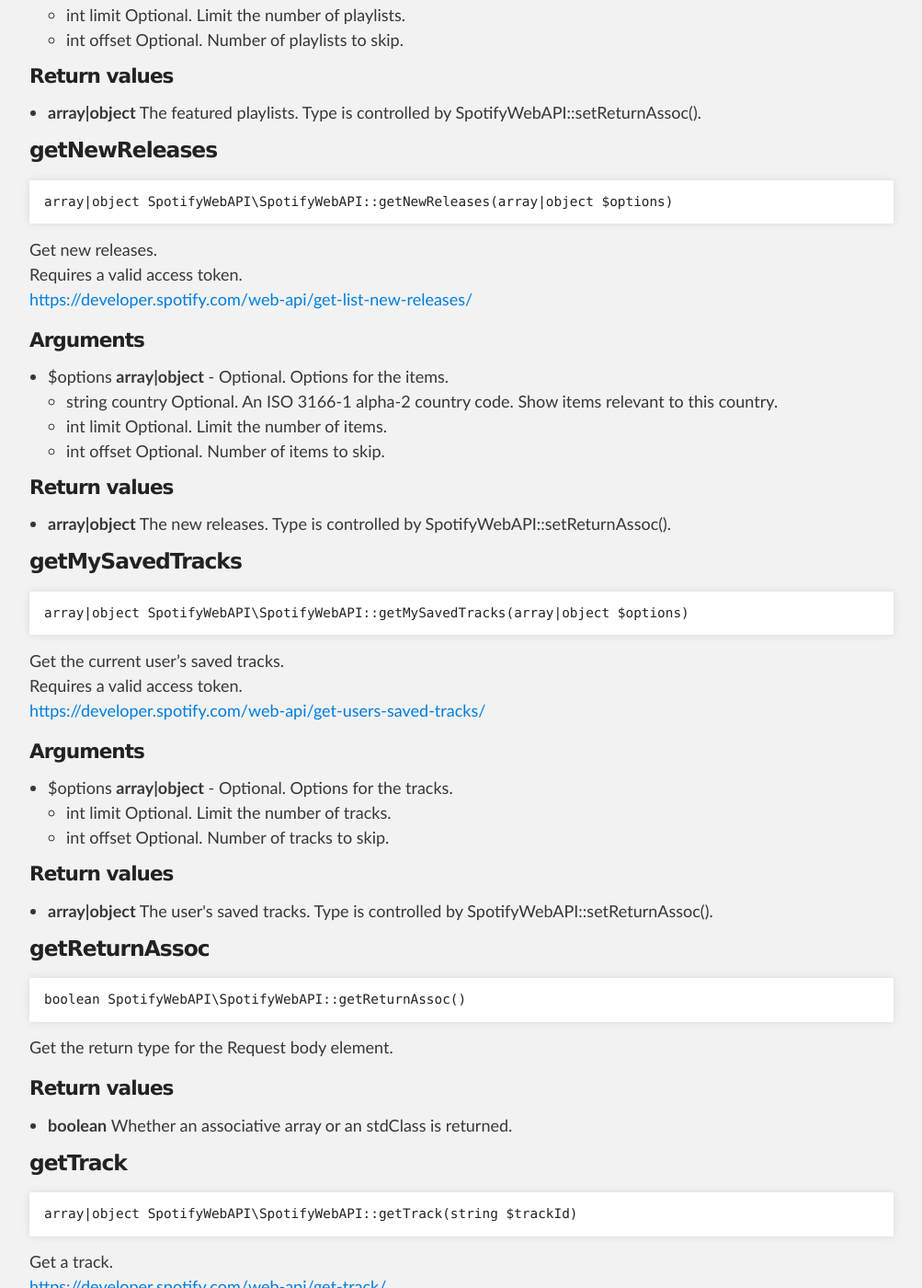
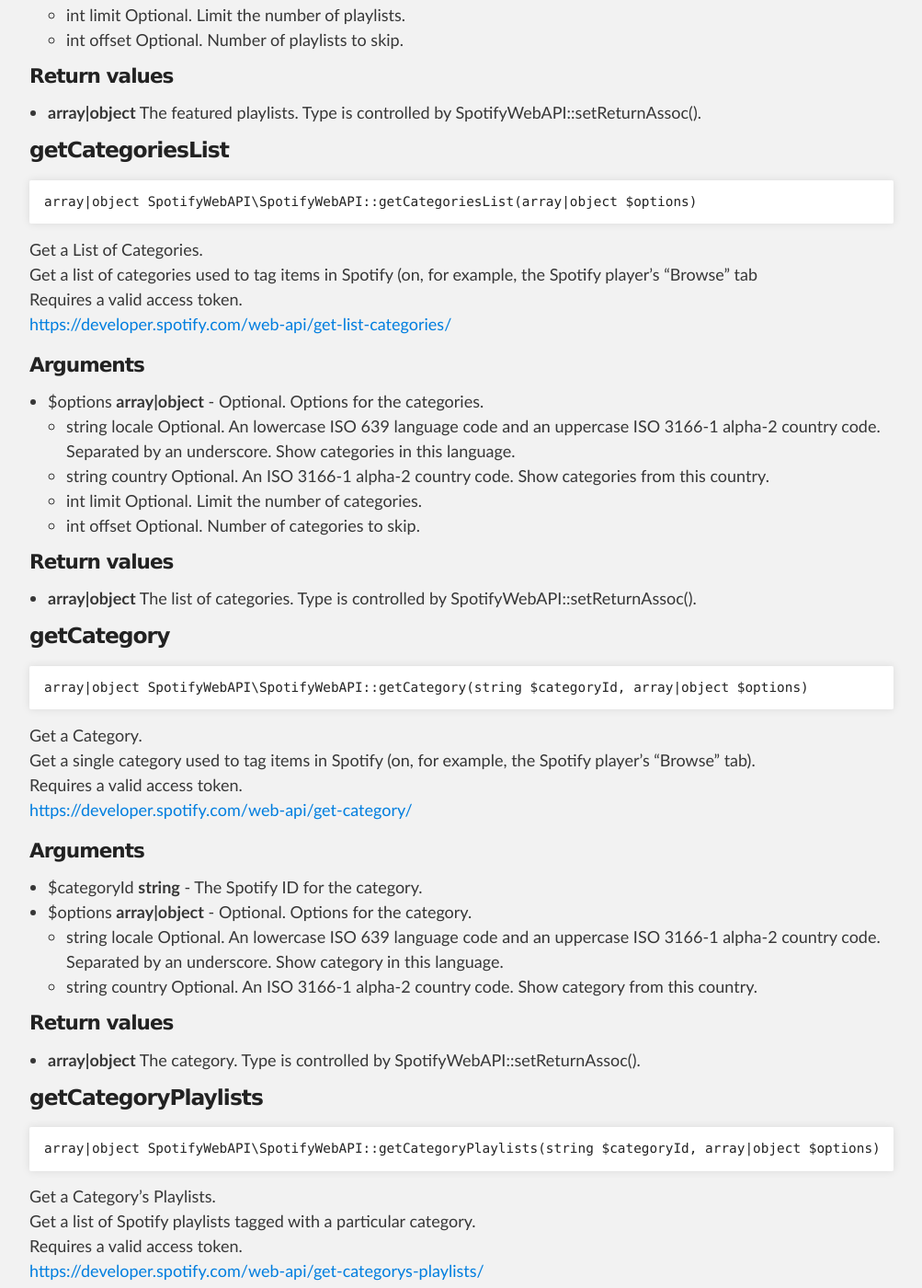
Before and after one commit to jwilsson/spotify-web-api-php, a Jekyll site: the page built from method-reference/spotifywebapi.md, in a window 1280 px wide and 1400 px high, scrolled down 6140 px. Shown: the whole window at 92% size, without its empty margins (138-1141 px from the left). Built offline with Jekyll 4.4.1, drawn with Linux system fonts in a browser that asks for light colours; some of the changed text lies outside the part shown.

Commit message:
Update docs for getCategoriesList(), getCategory() and getCategoryPlaylists()

```diff
--- a/method-reference/spotifywebapi.md
+++ b/method-reference/spotifywebapi.md
@@ -279,6 +279,74 @@ Requires a valid access token.<br>
 
 #### Return values
 * **array\|object** The featured playlists. Type is controlled by SpotifyWebAPI::setReturnAssoc().
+
+
+
+### getCategoriesList
+
+    array|object SpotifyWebAPI\SpotifyWebAPI::getCategoriesList(array|object $options)
+
+Get a List of Categories.<br>
+Get a list of categories used to tag items in Spotify (on, for example, the Spotify player’s “Browse” tab<br>
+Requires a valid access token.<br>
+[https://developer.spotify.com/web-api/get-list-categories/](https://developer.spotify.com/web-api/get-list-categories/)
+
+#### Arguments
+* $options **array\|object** - Optional. Options for the categories.
+    * string locale Optional. An lowercase ISO 639 language code and an uppercase ISO 3166-1 alpha-2 country code. Separated by an underscore. Show categories in this language.
+    * string country Optional. An ISO 3166-1 alpha-2 country code. Show categories from this country.
+    * int limit Optional. Limit the number of categories.
+    * int offset Optional. Number of categories to skip.
+
+
+
+#### Return values
+* **array\|object** The list of categories. Type is controlled by SpotifyWebAPI::setReturnAssoc().
+
+
+
+### getCategory
+
+    array|object SpotifyWebAPI\SpotifyWebAPI::getCategory(string $categoryId, array|object $options)
+
+Get a Category.<br>
+Get a single category used to tag items in Spotify (on, for example, the Spotify player’s “Browse” tab).<br>
+Requires a valid access token.<br>
+[https://developer.spotify.com/web-api/get-category/](https://developer.spotify.com/web-api/get-category/)
+
+#### Arguments
+* $categoryId **string** - The Spotify ID for the category.
+* $options **array\|object** - Optional. Options for the category.
+    * string locale Optional. An lowercase ISO 639 language code and an uppercase ISO 3166-1 alpha-2 country code. Separated by an underscore. Show category in this language.
+    * string country Optional. An ISO 3166-1 alpha-2 country code. Show category from this country.
+
+
+
+#### Return values
+* **array\|object** The category. Type is controlled by SpotifyWebAPI::setReturnAssoc().
+
+
+
+### getCategoryPlaylists
+
+    array|object SpotifyWebAPI\SpotifyWebAPI::getCategoryPlaylists(string $categoryId, array|object $options)
+
+Get a Category’s Playlists.<br>
+Get a list of Spotify playlists tagged with a particular category.<br>
+Requires a valid access token.<br>
+[https://developer.spotify.com/web-api/get-categorys-playlists/](https://developer.spotify.com/web-api/get-categorys-playlists/)
+
+#### Arguments
+* $categoryId **string** - The Spotify ID for the category.
+* $options **array\|object** - Optional. Options for the category&#039;s playlists.
+    * string country Optional. An ISO 3166-1 alpha-2 country code. Show category playlists from this country.
+    * int limit Optional. Limit the number of playlists.
+    * int offset Optional. Number of playlists to skip.
+
+
+
+#### Return values
+* **array\|object** The list of playlists. Type is controlled by SpotifyWebAPI::setReturnAssoc().
 
 
 
```
Also changed, not shown: method-reference/index.md (+1 -1 lines).
